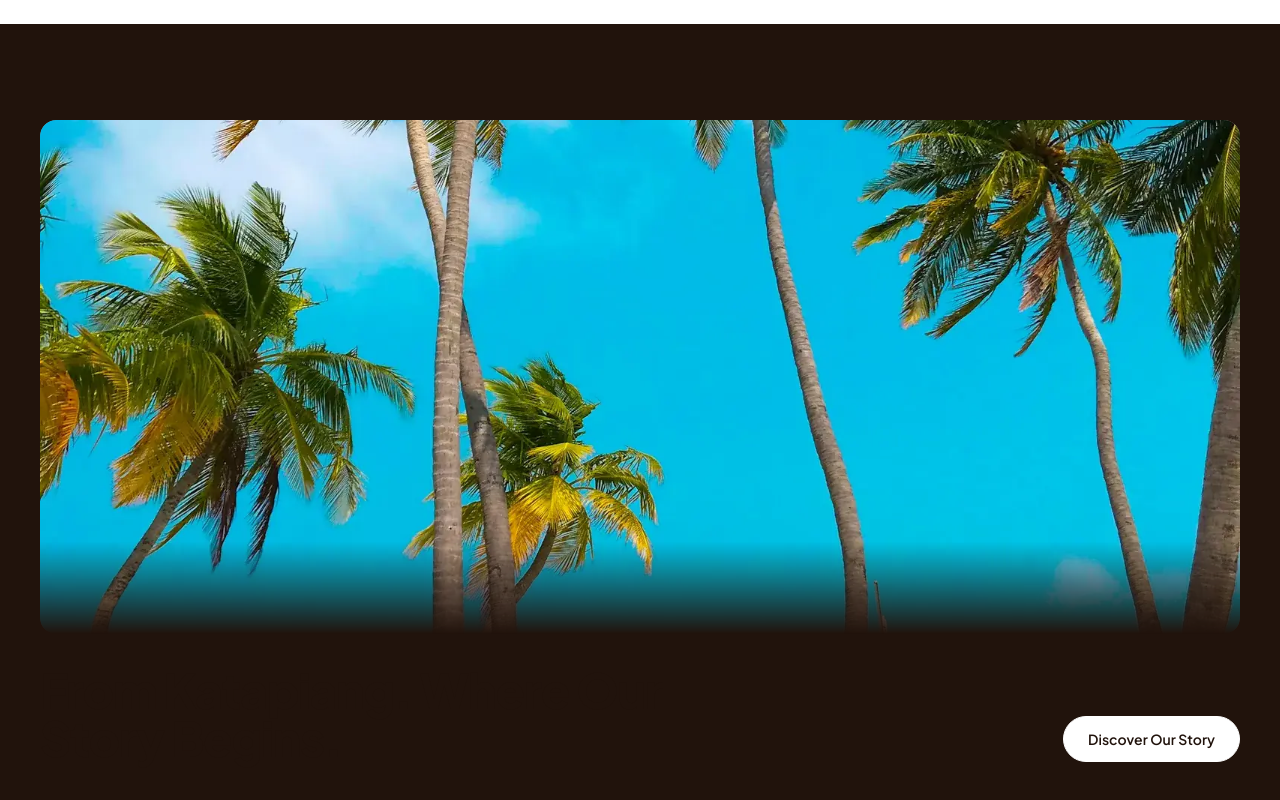
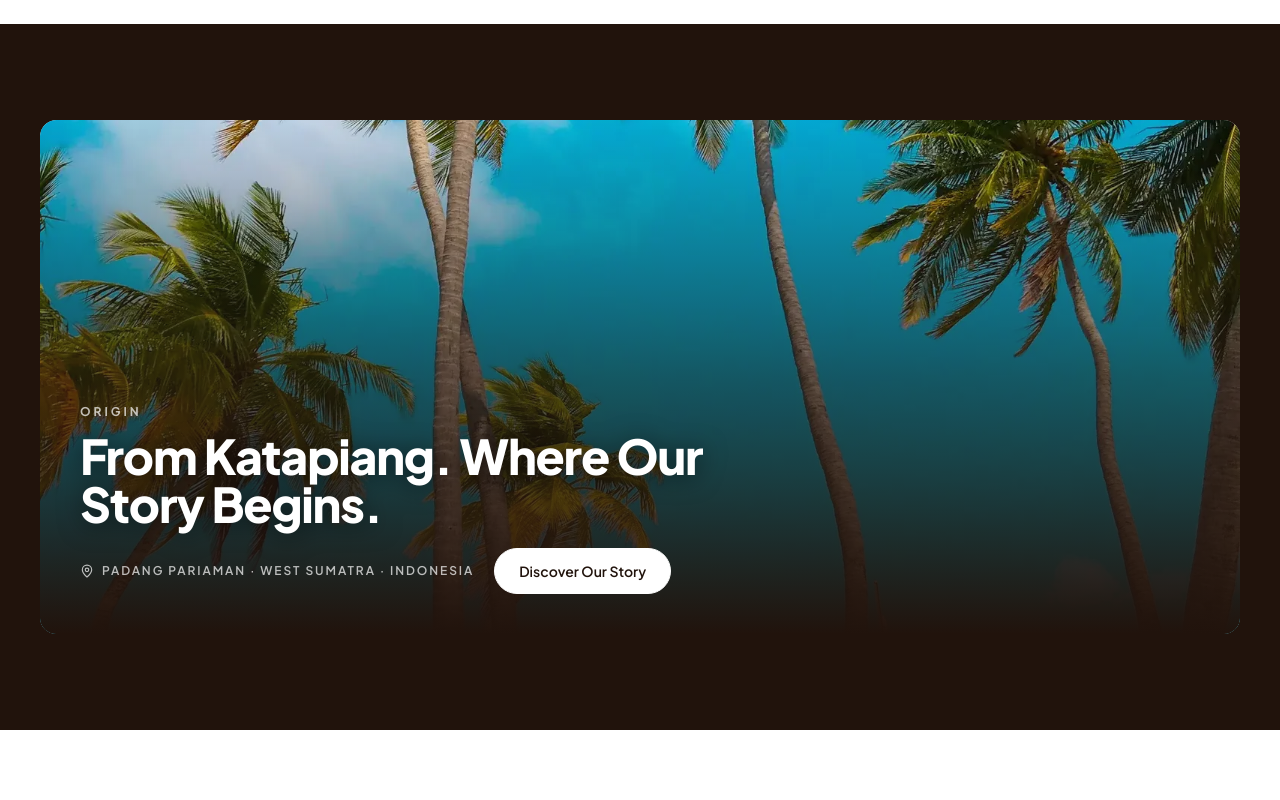
Before and after one commit to thirapi/website-kelapa, a Next.js app: page / in a window 1280 px wide. Shown: the part 3400-4200 px from the top of the page. Built offline with nearby package versions, Linux system fonts and the light colour scheme.

Commit message:
feat: enhance DeckSlider with navigation state management and update Commerce and Origin sections for improved layout and styling

```diff
--- a/src/components/motion/DeckSlider.tsx
+++ b/src/components/motion/DeckSlider.tsx
@@ -1,6 +1,6 @@
 "use client";
 
-import { Children, useRef, useState } from "react";
+import { Children, useCallback, useEffect, useRef, useState } from "react";
 import { motion, useReducedMotion } from "framer-motion";
 import { Icons } from "@/components/ui/icons";
 import { cn } from "@/lib/cn";
@@ -22,6 +22,8 @@ export function DeckSlider({
   const items = Children.toArray(children);
   const deck = useRef<HTMLDivElement>(null);
   const [active, setActive] = useState(0);
+  const [atStart, setAtStart] = useState(true);
+  const [atEnd, setAtEnd] = useState(false);
   const reduceMotion = useReducedMotion();
 
   const move = (direction: -1 | 1) => {
@@ -33,7 +35,7 @@ export function DeckSlider({
     });
   };
 
-  const updateActive = () => {
+  const updateActive = useCallback(() => {
     const node = deck.current;
     if (!node) return;
     const cards = Array.from(node.children) as HTMLElement[];
@@ -47,7 +49,16 @@ export function DeckSlider({
       { index: 0, distance: Number.POSITIVE_INFINITY },
     );
     setActive(nearest.index);
-  };
+    const max = node.scrollWidth - node.clientWidth;
+    setAtStart(node.scrollLeft <= 4);
+    setAtEnd(node.scrollLeft >= max - 4);
+  }, []);
+
+  useEffect(() => {
+    updateActive();
+    window.addEventListener("resize", updateActive);
+    return () => window.removeEventListener("resize", updateActive);
+  }, [updateActive]);
 
   return (
     <div className={cn("relative", className)}>
@@ -65,9 +76,10 @@ export function DeckSlider({
       <button
         type="button"
         onClick={() => move(-1)}
+        disabled={atStart}
         aria-label="Previous product"
         className={cn(
-          "absolute top-1/2 hidden h-12 w-12 -translate-y-1/2 items-center justify-center rounded-full border border-line bg-surface/90 shadow-lg shadow-black/10 backdrop-blur transition-[border-color,color,transform] duration-200 hover:border-brand/50 hover:text-brand active:translate-y-[calc(-50%+1px)] md:flex",
+          "absolute top-1/2 hidden h-12 w-12 -translate-y-1/2 items-center justify-center rounded-full border border-line bg-surface/90 shadow-lg shadow-black/10 backdrop-blur transition-[border-color,color,transform,opacity] duration-200 hover:border-brand/50 hover:text-brand active:translate-y-[calc(-50%+1px)] disabled:cursor-default disabled:opacity-0 md:flex",
           contained ? "left-3" : "left-4 lg:left-8",
         )}
       >
@@ -76,9 +88,10 @@ export function DeckSlider({
       <button
         type="button"
         onClick={() => move(1)}
+        disabled={atEnd}
         aria-label="Next product"
         className={cn(
-          "absolute top-1/2 hidden h-12 w-12 -translate-y-1/2 items-center justify-center rounded-full border border-line bg-surface/90 shadow-lg shadow-black/10 backdrop-blur transition-[border-color,color,transform] duration-200 hover:border-brand/50 hover:text-brand active:translate-y-[calc(-50%+1px)] md:flex",
+          "absolute top-1/2 hidden h-12 w-12 -translate-y-1/2 items-center justify-center rounded-full border border-line bg-surface/90 shadow-lg shadow-black/10 backdrop-blur transition-[border-color,color,transform,opacity] duration-200 hover:border-brand/50 hover:text-brand active:translate-y-[calc(-50%+1px)] disabled:cursor-default disabled:opacity-0 md:flex",
           contained ? "right-3" : "right-4 lg:right-8",
         )}
       >
--- a/src/components/sections/Commerce.tsx
+++ b/src/components/sections/Commerce.tsx
@@ -19,7 +19,7 @@ export function Commerce() {
         </div>
         <div className="mt-10 grid gap-5 md:grid-cols-3">
           {sellable.map((p) => (
-            <article key={p.slug} className="flex flex-col overflow-hidden rounded-2xl border border-line bg-surface transition-[border-color] duration-200 hover:border-brand/50">
+            <article key={p.slug} className="flex flex-col overflow-hidden rounded-2xl border border-line bg-surface transition-[border-color,transform,box-shadow] duration-200 hover:-translate-y-1 hover:border-brand/50 hover:shadow-lg hover:shadow-black/10">
               <SiteImage asset={p.image} alt={p.name} ratio="aspect-[4/3]" className="rounded-none" sizes="(max-width: 768px) 100vw, 33vw" />
               <div className="flex flex-1 flex-col p-6">
                 <div className="flex items-center justify-between gap-2 text-xs font-bold">
--- a/src/components/sections/Origin.tsx
+++ b/src/components/sections/Origin.tsx
@@ -1,25 +1,41 @@
 import { Container, Section } from "@/components/ui/Section";
 import { Button } from "@/components/ui/Button";
 import { SiteImage } from "@/components/ui/SiteImage";
+import { Icons } from "@/components/ui/icons";
 
 export function Origin() {
   return (
     <Section compact className="bg-ink text-base">
       <Container>
+        <div className="relative overflow-hidden rounded-2xl">
           <SiteImage
             asset="palms-beach"
             alt="Coconut palms on the Katapiang coast, West Sumatra"
-          ratio="aspect-[21/9]"
-          className="fade-mask"
+            ratio="aspect-[4/5] sm:aspect-[16/9] lg:aspect-[21/9]"
+            className="rounded-2xl"
             sizes="100vw"
           />
-        <div className="mt-8 flex flex-wrap items-end justify-between gap-6">
-          <h2 className="max-w-2xl text-4xl font-extrabold tracking-tight md:text-5xl">
+          <div
+            aria-hidden
+            className="absolute inset-0 bg-gradient-to-t from-ink via-ink/60 to-ink/10"
+          />
+          <div className="absolute inset-x-0 bottom-0 p-6 sm:p-8 lg:p-10">
+            <p className="text-xs font-bold uppercase tracking-[0.25em] text-base/70">
+              Origin
+            </p>
+            <h2 className="mt-3 max-w-2xl text-3xl font-extrabold tracking-tight text-base drop-shadow-[0_2px_12px_rgba(0,0,0,0.55)] sm:text-4xl lg:text-5xl">
               From Katapiang. Where Our Story Begins.
             </h2>
-          <Button href="/story" variant="secondaryDark">
+            <div className="mt-5 flex flex-wrap items-center gap-x-5 gap-y-3">
+              <p className="flex items-center gap-2 text-xs font-semibold uppercase tracking-[0.16em] text-base/70">
+                <Icons.MapPin size={14} aria-hidden />
+                Padang Pariaman · West Sumatra · Indonesia
+              </p>
+              <Button href="/story" variant="secondaryDark" className="sm:w-auto">
                 Discover Our Story
               </Button>
+            </div>
+          </div>
         </div>
       </Container>
     </Section>
```
Lines whose indentation alone changed are shown as unchanged.
